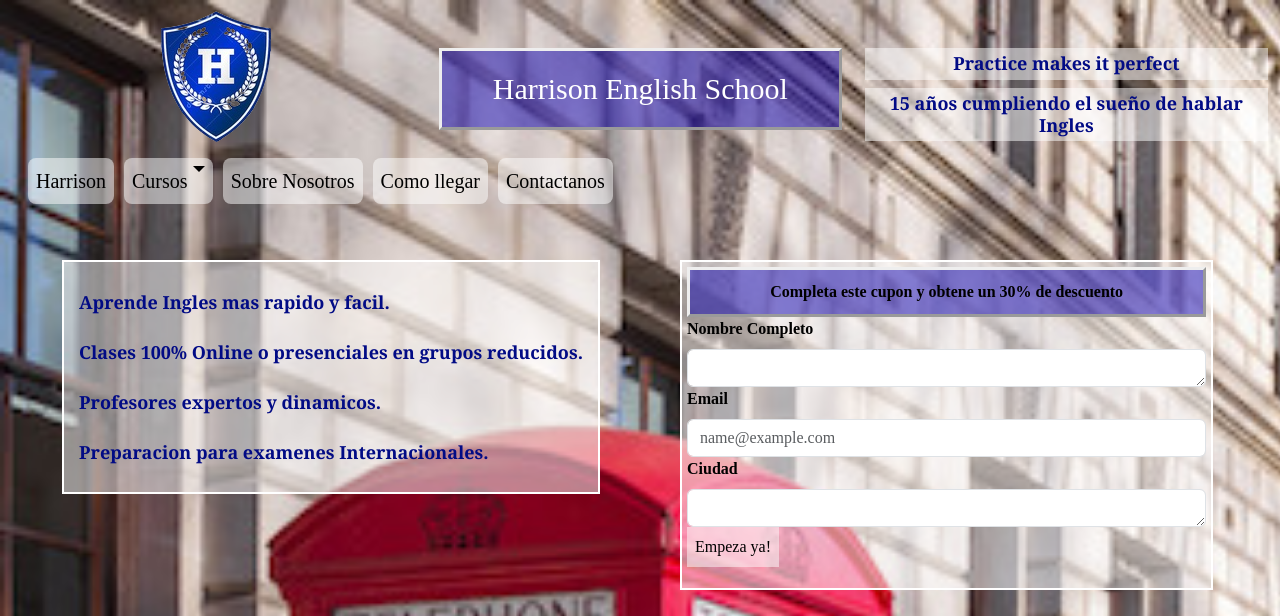
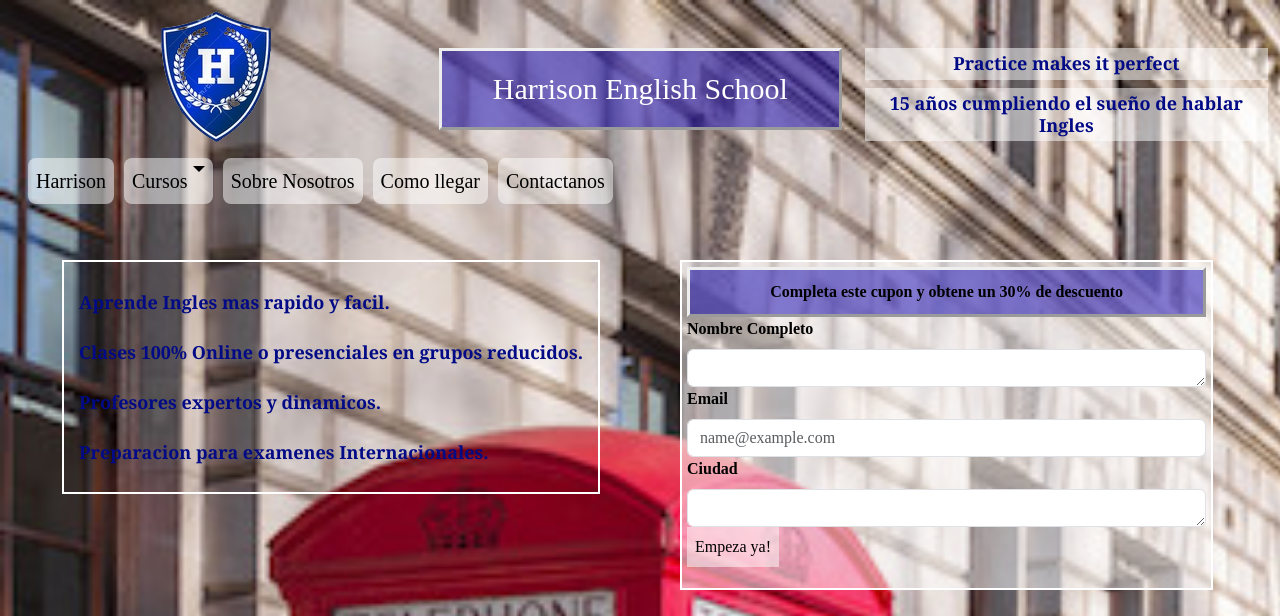
Before and after one commit to victoria-venturini/victoriaVenturini, a website: page index1.html in a window 1280 px wide. Shown: the top 616 px of the page. Drawn offline with nearby package versions, Linux system fonts and the light colour scheme; files that its build step writes are made by us from their sources; a web font is replaced by a local one.

```diff
--- a/scss/styles.scss
+++ b/scss/styles.scss
@@ -59,7 +59,7 @@
 
         ul {
             color: rgb(2, 11, 133);
-            background-color: rgba(255, 255, 255, 0.5);
+
             font-size: 18px;
             font-family: Georgia, "Times New Roman", Times, serif;
             font-weight: 900;
```
